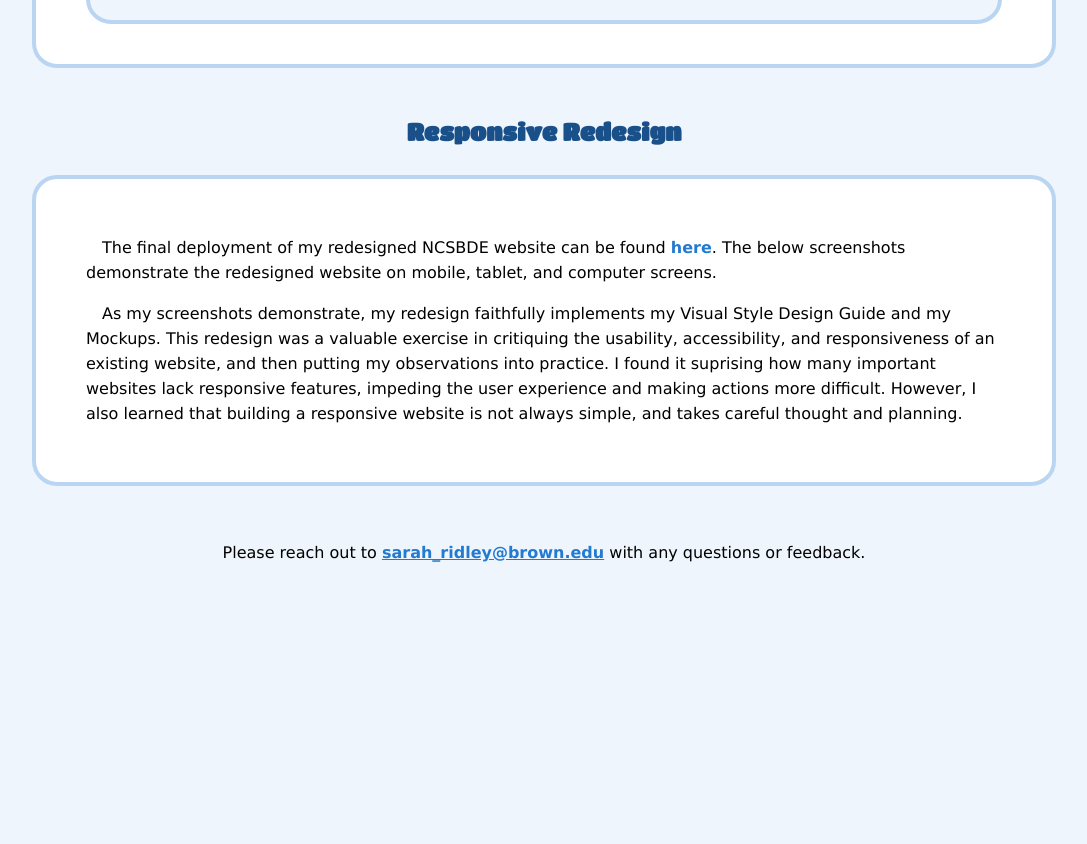
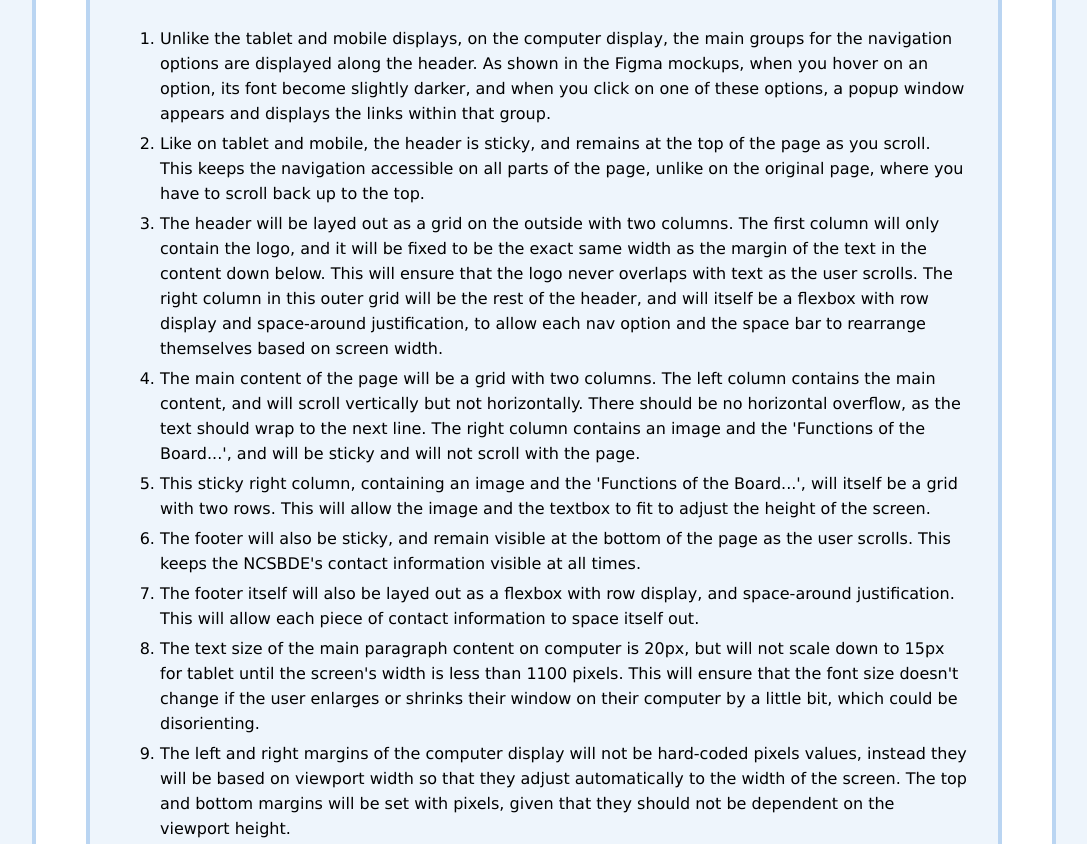
Before and after one commit to 22ridley/cs1300-responsive-redesign, a plain HTML site: page index.html in a window 1280 px wide. Shown: the part 7216-8060 px from the top of the page, without its empty margins (96-1183 px from the left). Before the commit the page ends 7835 px from the top, so only its background shows below. Drawn offline with Linux system fonts and the light colour scheme.

Commit message:
Checkpoint 1

```diff
--- a/index.html
+++ b/index.html
@@ -396,7 +396,12 @@
             <a
               href="https://www.figma.com/design/xepPLByYeBk62SktIQbAAP/Responsive-Redesign%3A-Mockups?node-id=0-1&t=35Yh78ogCzKtLB2L-1"
               target="_blank"
-              style="display: flex; flex-direction: column; align-items: center"
+              style="
+                display: flex;
+                flex-direction: column;
+                align-items: center;
+                padding-top: 20px;
+              "
               ><img
                 src="public/redesign-computer-mockup.png"
                 width="60%"
@@ -404,6 +409,75 @@
                 alt="Screenshot of Computer Figma Mockup"
             /></a>
             <p class="cap">Computer (3840x2160px)</p>
+            <div class="ann-txt">
+              <ol>
+                <li>
+                  Unlike the tablet and mobile displays, on the computer
+                  display, the main groups for the navigation options are
+                  displayed along the header. As shown in the Figma mockups,
+                  when you hover on an option, its font become slightly darker,
+                  and when you click on one of these options, a popup window
+                  appears and displays the links within that group.
+                </li>
+                <li>
+                  Like on tablet and mobile, the header is sticky, and remains
+                  at the top of the page as you scroll. This keeps the
+                  navigation accessible on all parts of the page, unlike on the
+                  original page, where you have to scroll back up to the top.
+                </li>
+                <li>
+                  The header will be layed out as a grid on the outside with two
+                  columns. The first column will only contain the logo, and it
+                  will be fixed to be the exact same width as the margin of the
+                  text in the content down below. This will ensure that the logo
+                  never overlaps with text as the user scrolls. The right column
+                  in this outer grid will be the rest of the header, and will
+                  itself be a flexbox with row display and space-around
+                  justification, to allow each nav option and the space bar to
+                  rearrange themselves based on screen width.
+                </li>
+                <li>
+                  The main content of the page will be a grid with two columns.
+                  The left column contains the main content, and will scroll
+                  vertically but not horizontally. There should be no horizontal
+                  overflow, as the text should wrap to the next line. The right
+                  column contains an image and the 'Functions of the Board...',
+                  and will be sticky and will not scroll with the page.
+                </li>
+                <li>
+                  This sticky right column, containing an image and the
+                  'Functions of the Board...', will itself be a grid with two
+                  rows. This will allow the image and the textbox to fit to
+                  adjust the height of the screen.
+                </li>
+                <li>
+                  The footer will also be sticky, and remain visible at the
+                  bottom of the page as the user scrolls. This keeps the
+                  NCSBDE's contact information visible at all times.
+                </li>
+                <li>
+                  The footer itself will also be layed out as a flexbox with row
+                  display, and space-around justification. This will allow each
+                  piece of contact information to space itself out.
+                </li>
+                <li>
+                  The text size of the main paragraph content on computer is
+                  20px, but will not scale down to 15px for tablet until the
+                  screen's width is less than 1100 pixels. This will ensure that
+                  the font size doesn't change if the user enlarges or shrinks
+                  their window on their computer by a little bit, which could be
+                  disorienting.
+                </li>
+                <li>
+                  The left and right margins of the computer display will not be
+                  hard-coded pixels values, instead they will be based on
+                  viewport width so that they adjust automatically to the width
+                  of the screen. The top and bottom margins will be set with
+                  pixels, given that they should not be dependent on the
+                  viewport height.
+                </li>
+              </ol>
+            </div>
           </div>
         </div>
       </div>
```
Also changed, not shown: public/redesign-computer-mockup.png.
